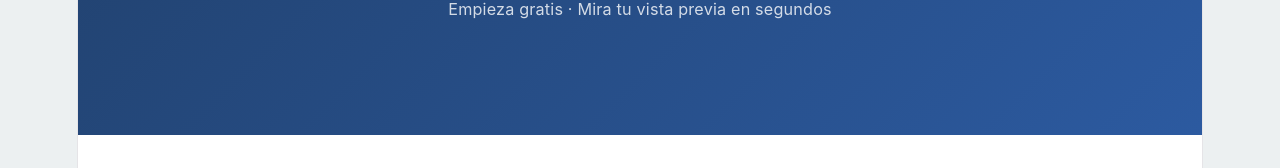
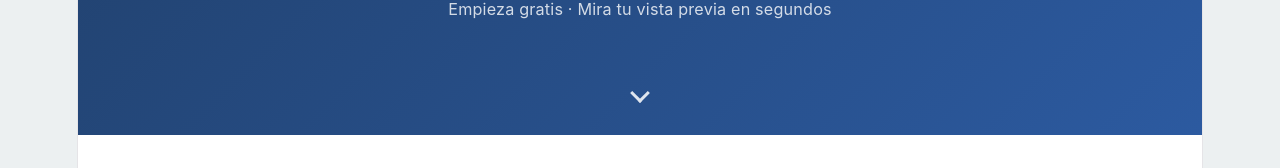
Before and after one commit to Alonsoph/church-generator-frontend, a React (Vite) app: page / in a window 1280 px wide. Shown: the part 585-753 px from the top of the page. Built offline with nearby package versions, Linux system fonts and the light colour scheme.

Commit message:
agregar flecha animada en landing para indicar scroll

```diff
--- a/src/components/Landing.css
+++ b/src/components/Landing.css
@@ -15,8 +15,8 @@
   display: flex;
   flex-direction: column;
   padding: 0;
+  position: relative;
 }
-
 .landing-nav {
   display: flex;
   justify-content: space-between;
@@ -444,3 +444,44 @@
     padding: 70px 24px;
   }
 }
+/* FLECHA ANIMADA "HAY MÁS ABAJO" */
+.landing-flecha-abajo {
+  position: absolute;
+  bottom: 30px;
+  left: 50%;
+  transform: translateX(-50%);
+  width: 30px;
+  height: 30px;
+  display: flex;
+  align-items: center;
+  justify-content: center;
+  cursor: pointer;
+  text-decoration: none;
+  animation: rebote 2s infinite;
+}
+
+.landing-flecha-abajo span {
+  display: block;
+  width: 14px;
+  height: 14px;
+  border-right: 3px solid white;
+  border-bottom: 3px solid white;
+  transform: rotate(45deg);
+  opacity: 0.85;
+  transition: opacity 0.2s;
+}
+
+.landing-flecha-abajo:hover span {
+  opacity: 1;
+}
+
+@keyframes rebote {
+  0%, 100% { transform: translateX(-50%) translateY(0); }
+  50% { transform: translateX(-50%) translateY(10px); }
+}
+
+@media (max-width: 768px) {
+  .landing-flecha-abajo {
+    bottom: 20px;
+  }
+}
--- a/src/components/Landing.jsx
+++ b/src/components/Landing.jsx
@@ -27,10 +27,12 @@ function Landing({ onComenzar }) {
           <button className="landing-btn-primary" onClick={onComenzar}>
             Crear mi web ahora
           </button>
-          <p className="landing-hero-nota">Empieza gratis · Mira tu vista previa en segundos</p>
+<p className="landing-hero-nota">Empieza gratis · Mira tu vista previa en segundos</p>
         </div>
+        <a href="#como-funciona" className="landing-flecha-abajo" aria-label="Ver más">
+          <span></span>
+        </a>
       </header>
-
       {/* CÓMO FUNCIONA */}
       <section id="como-funciona" className="landing-section">
         <h2>Tres pasos simples</h2>
```
